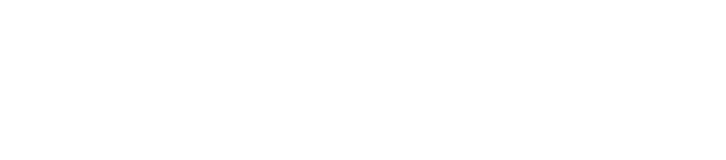
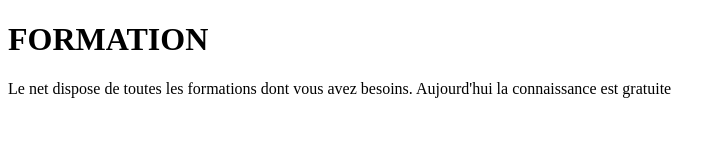
Before and after one commit to PrinceAyanoou/mon-cv, a plain HTML site: page index.html in a window 1280 px wide. Shown: the whole page, without its empty margins (0-726 px from the left). Drawn offline with Linux system fonts and the light colour scheme.

Commit message:
sauvegarde

```diff
--- a/index.html
+++ b/index.html
@@ -7,6 +7,7 @@
     <link rel="stylesheet" href="styles.css">
 </head>
 <body>
-
+   <h1>FORMATION</h1>
+   <DIV>Le net dispose de toutes les formations dont vous avez besoins. Aujourd'hui la connaissance est gratuite</DIV>
 </body>
 </html>
```
